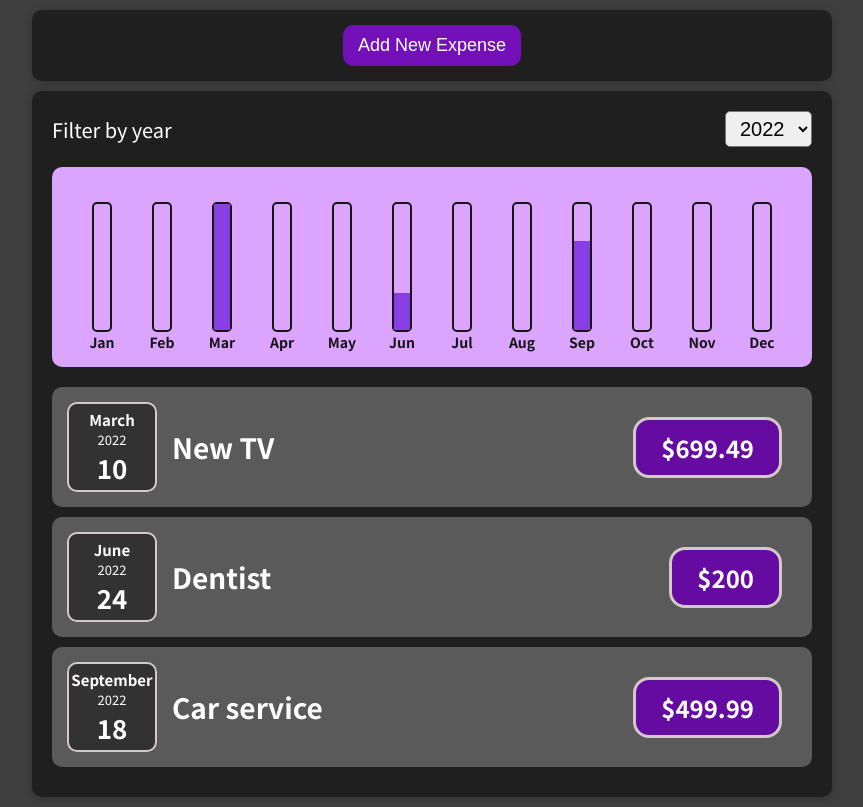
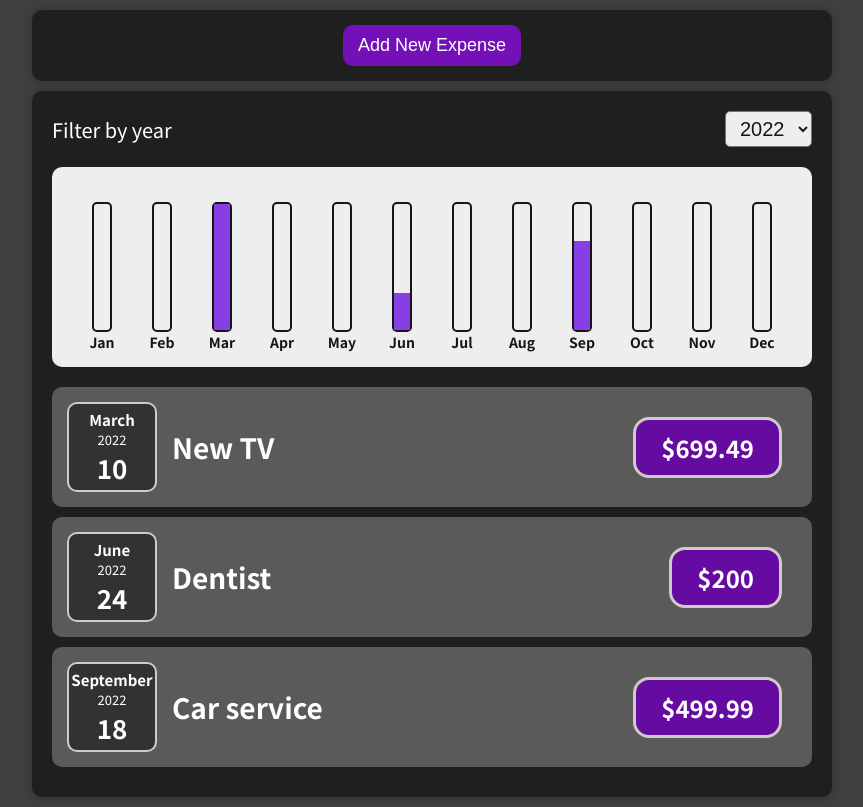
Before and after one commit to Kubenz98/Expense_Tracker, a React (Create React App) app: page / in a window 1280 px wide. Shown: the whole page, without its empty margins (208-1071 px from the left). Built offline with nearby package versions, Linux system fonts and the light colour scheme.

Commit message:
Change Chart styles

```diff
--- a/src/Components/Chart/Chart.css
+++ b/src/Components/Chart/Chart.css
@@ -5,6 +5,6 @@
   height: 200px;
   margin-bottom: 20px;
   padding: 0 20px;
-  background-color: #daa4ff;
+  background-color: #eee;
   border-radius: 10px;
 }
--- a/src/Components/Expenses/ExpenseFilter.css
+++ b/src/Components/Expenses/ExpenseFilter.css
@@ -12,4 +12,6 @@
     font-size: 20px;
     padding: 5px 10px;
     border-radius: 5px;
+    background-color: #eee;
+    color: #151515;
 }
```
